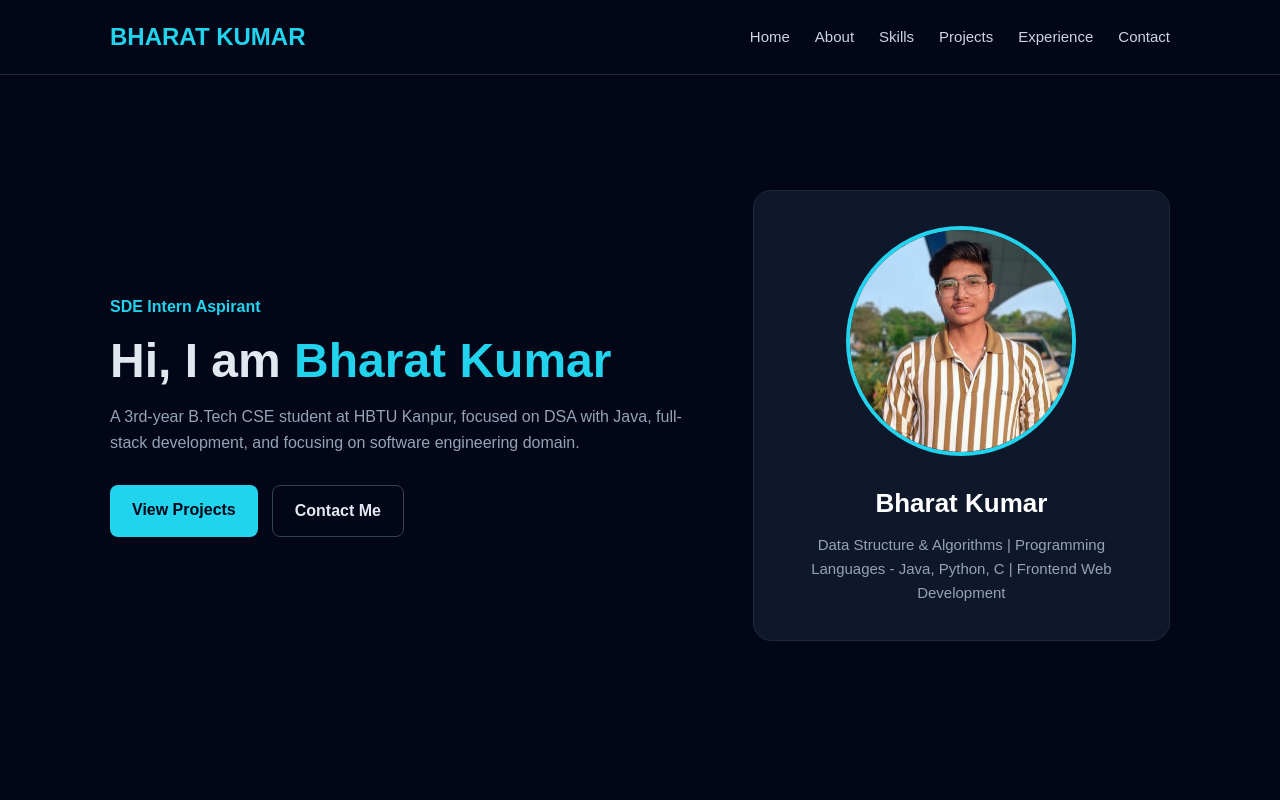
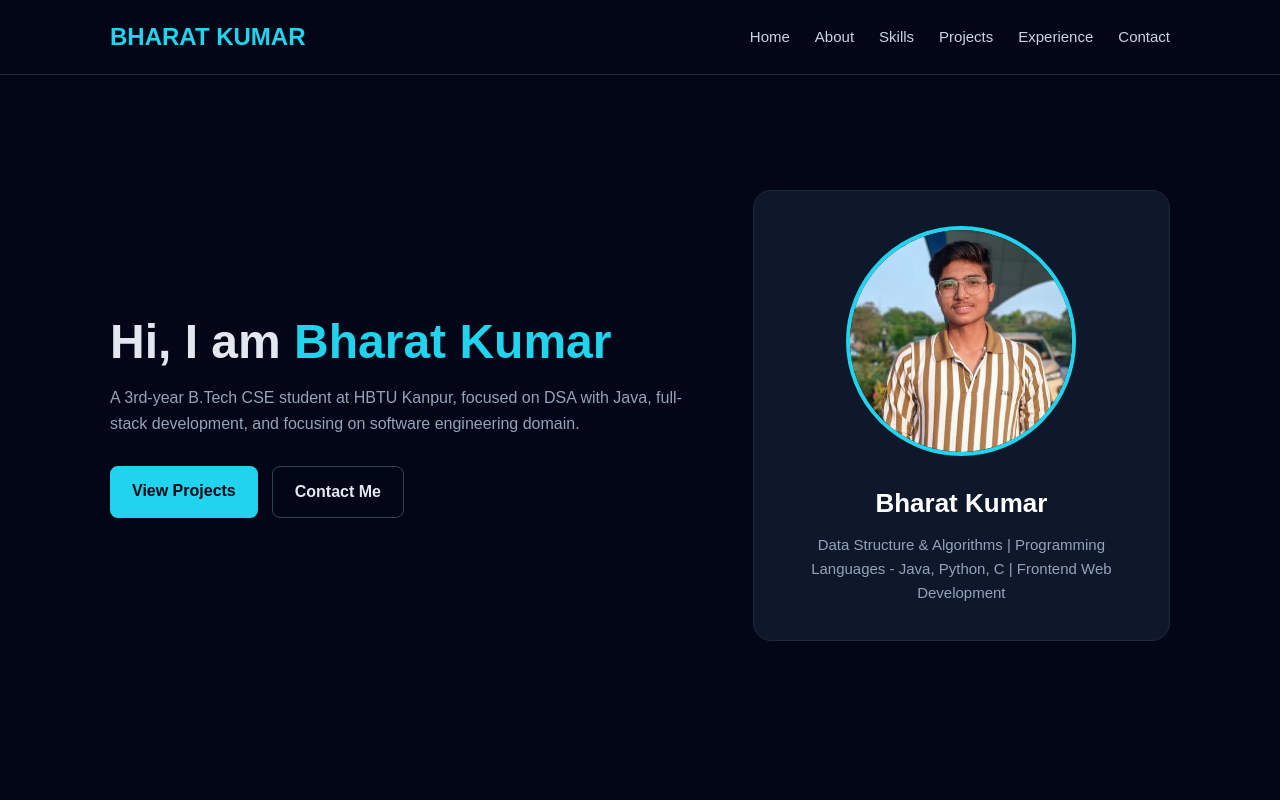
Before and after one commit to KumarSPBharat/myPortfolio, a plain HTML site: page index.html in a window 1280 px wide. Shown: the top 800 px of the page. Drawn offline with Linux system fonts and the light colour scheme.

Commit message:
Update index.html

```diff
--- a/index.html
+++ b/index.html
@@ -29,7 +29,7 @@
   <main>
     <section id="home" class="hero section">
       <div class="hero-content">
-        <p class="tagline">SDE Intern Aspirant</p>
+        <!-- <p class="tagline">SDE Intern Aspirant</p> -->
         <h2>Hi, I am <span>Bharat Kumar</span></h2>
         <!-- <h3>I build simple and useful web applications.</h3> -->
 
```
